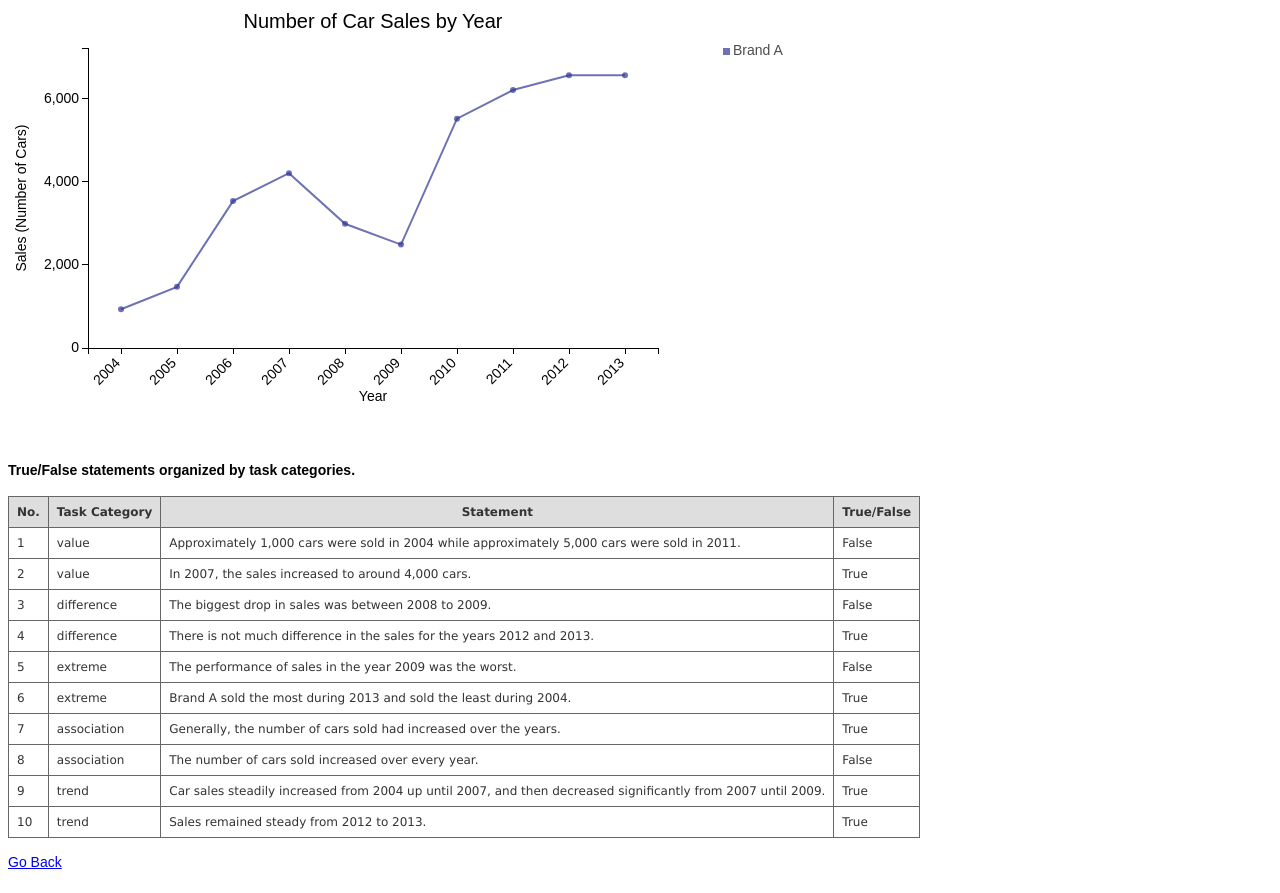
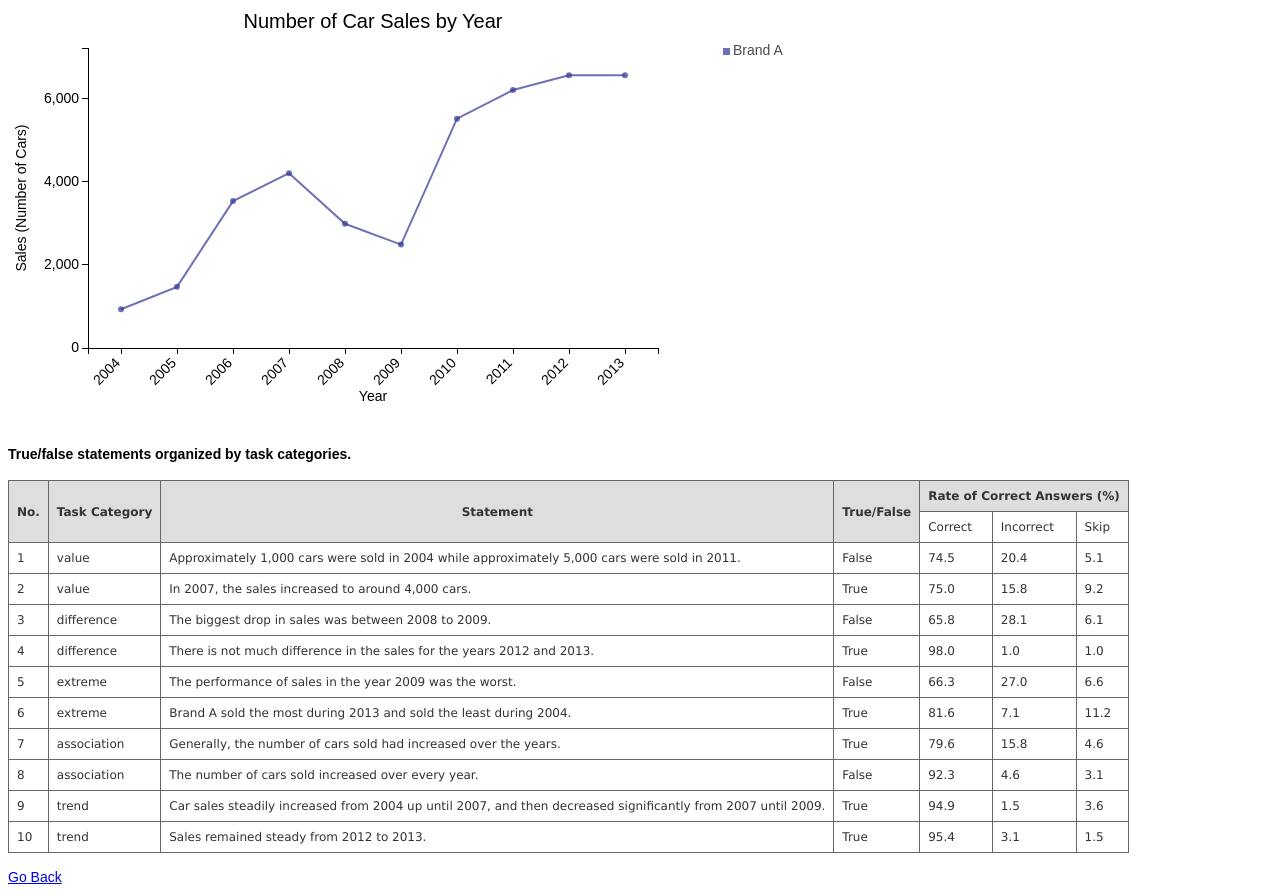
Before and after one commit to visint13/visint13.github.io, a plain HTML site: page line.html in a window 1280 px wide. Drawn offline with Linux system fonts and the light colour scheme.

Commit message:
Update line.html

```diff
--- a/line.html
+++ b/line.html
@@ -14,78 +14,125 @@
     <script type="text/javascript" src="js/config.js"></script>
     <script type="text/javascript" src="line.js"></script>
     <br/>
+
+		<h4>True/false statements organized by task categories.</h4>
+
     <table class="gridtable">
 
-    <br/>
-
-		<h4>True/False statements organized by task categories.</h4>
+		<tr>
+		  <th rowspan = "2">No.</th>
+		  <th rowspan = "2">Task Category</th>
+		  <th rowspan = "2">Statement</th>
+		  <th rowspan = "2">True/False</th>
+			<th colspan= "3">Rate of Correct Answers (%)</th>
+		</tr>
 
 		<tr>
-		  <th>No.</th>
-		  <th>Task Category</th>
-		  <th>Statement</th>
-		  <th>True/False</th>
+		  <td>Correct</td>
+		  <td>Incorrect</td>
+		  <td>Skip</td>
 		</tr>
+
 		<tr>
 		  <td>1</td>
 		  <td>value</td>
 		  <td>Approximately 1,000 cars were sold in 2004 while approximately 5,000 cars were sold in 2011.</td>
 		  <td>False</td>
+		  <td>74.5</td>
+		  <td>20.4</td>
+		  <td>5.1</td>
 		</tr>
+
 		<tr>
 		  <td>2</td>
 		  <td>value</td>
 		  <td>In 2007, the sales increased to around 4,000 cars.</td>
 		  <td>True</td>
+		  <td>75.0</td>
+		  <td>15.8</td>
+		  <td>9.2</td>
 		</tr>
+
 		<tr>
 		  <td>3</td>
 		  <td>difference</td>
 		  <td>The biggest drop in sales was between 2008 to 2009.</td>
 		  <td>False</td>
+		  <td>65.8</td>
+		  <td>28.1</td>
+		  <td>6.1</td>
 		</tr>
+
 		<tr>
 		  <td>4</td>
 		  <td>difference</td>
 		  <td>There is not much difference in the sales for the years 2012 and 2013.</td>
 		  <td>True</td>
+		  <td>98.0</td>
+		  <td>1.0</td>
+		  <td>1.0</td>
 		</tr>
+
 		<tr>
 		  <td>5</td>
 		  <td>extreme</td>
 		  <td>The performance of sales in the year 2009 was the worst. </td>
 		  <td>False</td>
+		  <td>66.3</td>
+		  <td>27.0</td>
+		  <td>6.6</td>
 		</tr>
+
 		<tr>
 		  <td>6</td>
 		  <td>extreme</td>
 		  <td>Brand A sold the most during 2013 and sold the least during 2004.</td>
 		  <td>True</td>
+		  <td>81.6</td>
+		  <td>7.1</td>
+		  <td>11.2</td>
 		</tr>
+
 		<tr>
 		  <td>7</td>
 		  <td>association</td>
 		  <td>Generally, the number of cars sold had increased over the years. </td>
 		  <td>True</td>
+		  <td>79.6</td>
+		  <td>15.8</td>
+		  <td>4.6</td>
 		</tr>
+
 		<tr>
 		  <td>8</td>
 		  <td>association</td>
 		  <td>The number of cars sold increased over every year.</td>
 		  <td>False</td>
+		  <td>92.3</td>
+		  <td>4.6</td>
+		  <td>3.1</td>
 		</tr>
+
 		<tr>
 		  <td>9</td>
 		  <td>trend</td>
 		  <td>Car sales steadily increased from 2004 up until 2007, and then decreased significantly from 2007 until 2009.</td>
 		  <td>True</td>
+		  <td>94.9</td>
+		  <td>1.5</td>
+		  <td>3.6</td>
 		</tr>
+
 		<tr>
 		  <td>10</td>
 		  <td>trend</td>
 		  <td>Sales remained steady from 2012 to 2013.</td>
 		  <td>True</td>
+		  <td>95.4</td>
+		  <td>3.1</td>
+		  <td>1.5</td>
 		</tr>
+
 		</table>
 		<br/>
 		<a href = "index.html">Go Back</a>
```
